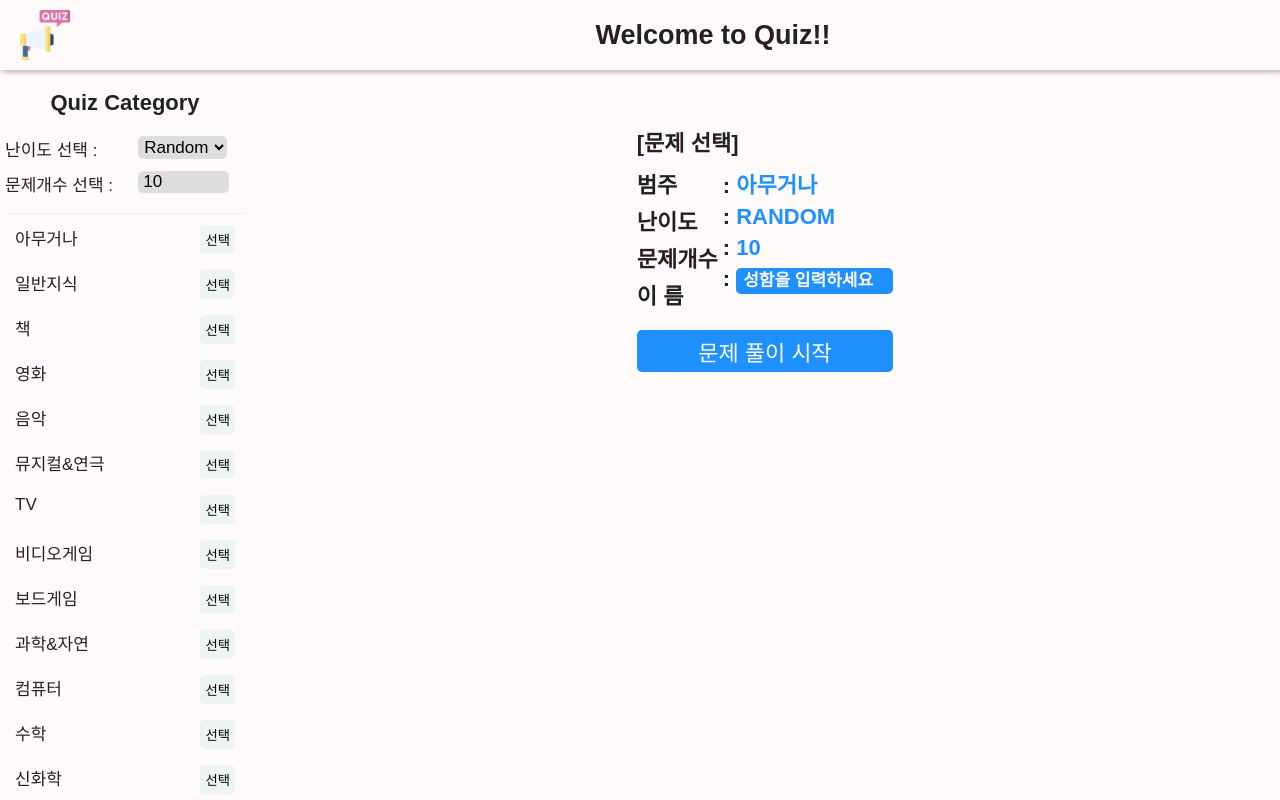
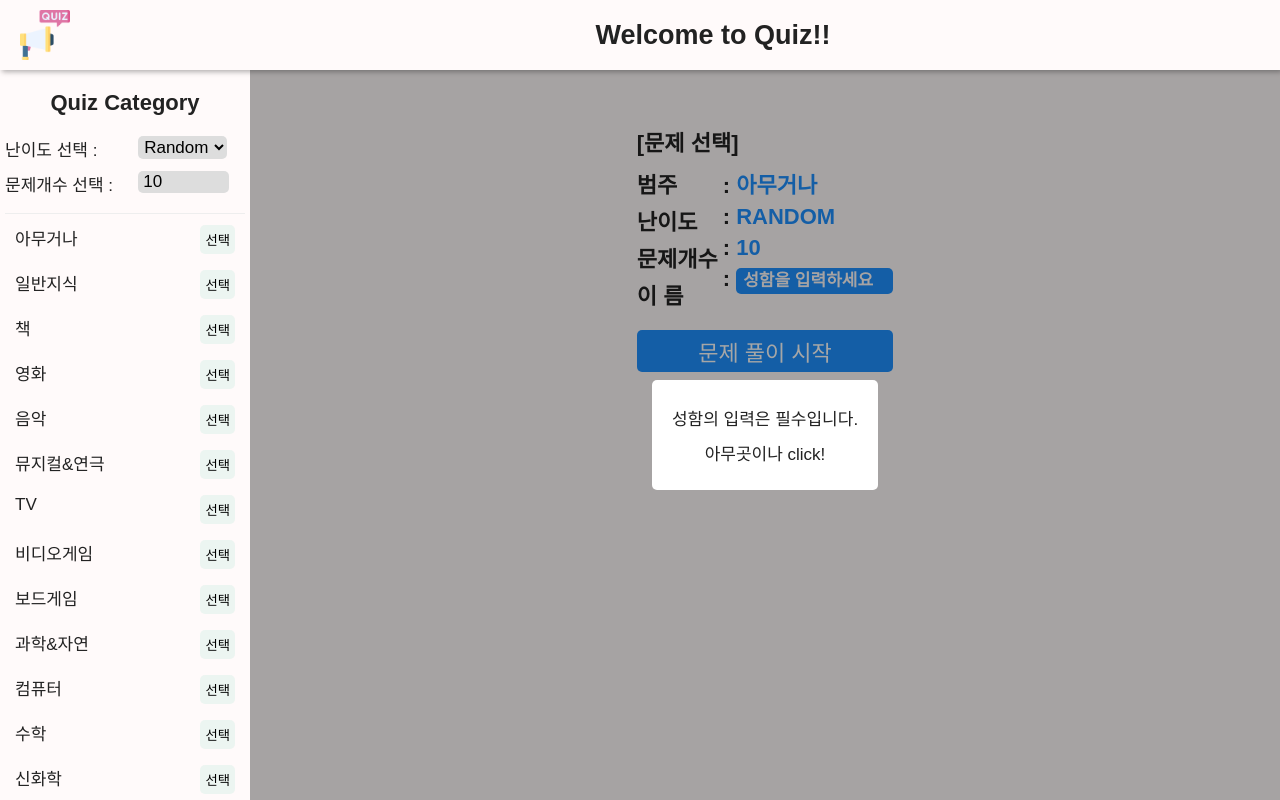
Before and after one commit to josunyjostar/quiz, a React (Create React App) app: page / in a window 1280 px wide. Both pictures are taken after a click on the button "문제 풀이 시작". Built offline with nearby package versions, Linux system fonts and the light colour scheme; no server answers.

Commit message:
Feat : 시험 시작 전 이름 입력 required 처리 팝업 작성

```diff
--- /dev/null
+++ b/src/components/quiz/Popup/Popup.tsx
@@ -0,0 +1,59 @@
+import React from "react";
+import styled from "styled-components";
+
+const BlackScreen = styled.div`
+  /* border: solid 1px blue; */
+  position: absolute;
+  width: calc(100% - ${(props) => props.theme.sidebarWidth + "px"});
+  min-height: calc(100% - ${(props) => props.theme.headerHeight_web});
+  background-color: rgba(0, 0, 0, 0.35);
+  animation: darken 0.2s ease;
+  z-index: 1;
+  top: ${(props) => props.theme.headerHeight_web};
+
+  @keyframes darken {
+    from {
+      background-color: rgba(0, 0, 0, 0);
+    }
+    to {
+      background-color: rgba(0, 0, 0, 0.35);
+    }
+  }
+
+  display: flex;
+  justify-content: center;
+  align-items: center;
+
+  .popup {
+    background-color: #fff;
+    border-radius: ${(props) => props.theme.borderRadius};
+    padding: 20px;
+    font-size: ${(props) => props.theme.contentfontSize_web};
+
+    div {
+      padding: 5px 0;
+      text-align: center;
+    }
+  }
+`;
+
+interface Props {
+  setIsRequired: React.Dispatch<React.SetStateAction<boolean>>;
+}
+
+function Popup({ setIsRequired }: Props) {
+  function close() {
+    setIsRequired(false);
+  }
+
+  return (
+    <BlackScreen onClick={close}>
+      <div className="popup">
+        <div>성함의 입력은 필수입니다.</div>
+        <div>아무곳이나 click!</div>
+      </div>
+    </BlackScreen>
+  );
+}
+
+export default Popup;
--- a/src/components/quiz/SettingProblem/SettingProblem.tsx
+++ b/src/components/quiz/SettingProblem/SettingProblem.tsx
@@ -8,15 +8,22 @@ interface Props {
   difficulty: string;
   cnt: number;
   setCandidateName: React.Dispatch<React.SetStateAction<string>>;
+  setIsRequired: React.Dispatch<React.SetStateAction<boolean>>;
 }
 
-function SettingProblem({ data, difficulty, cnt, setCandidateName }: Props) {
+function SettingProblem({ data, difficulty, cnt, setCandidateName, setIsRequired }: Props) {
   const inputRef = useRef<HTMLInputElement>(null);
   const { getProblems } = ajaxStore();
 
   function testStart() {
-    getProblems(difficulty, data.category_number, cnt);
-    setCandidateName(inputRef.current!.value);
+    // eslint-disable-next-line
+    if (inputRef.current!.value) {
+      // eslint-disable-next-line
+      setCandidateName(inputRef.current!.value);
+      getProblems(difficulty, data.category_number, cnt);
+    } else {
+      setIsRequired(true);
+    }
   }
 
   return (
@@ -43,7 +50,7 @@ function SettingProblem({ data, difficulty, cnt, setCandidateName }: Props) {
             </div>
             <div>
               {`: `}
-              <input ref={inputRef} type="text" placeholder="성함을 입력하세요"></input>
+              <input ref={inputRef} type="text" placeholder="성함을 입력하세요" />
             </div>
           </div>
         </div>
--- a/src/page/Quiz.tsx
+++ b/src/page/Quiz.tsx
@@ -5,7 +5,7 @@ import Container from "./Quiz.styled";
 import useAjaxStore from "../store/ajaxStore";
 import SettingProblem from "../components/quiz/SettingProblem/SettingProblem";
 import ProblemList from "../components/quiz/ProblemList/ProblemList";
-
+import Popup from "../components/quiz/Popup/Popup";
 export interface SelectedCategory {
   category: string;
   category_number: number;
@@ -15,7 +15,7 @@ function Quiz() {
   const [selectedCategory, setSelectedCategory] = useState<SelectedCategory>({ category: "아무거나", category_number: -1 });
   const [selectedDifficulty, setSelectedDifficulty] = useState<string>("random");
   const [selectedProblemCnt, setSelectedProblemCnt] = useState<number>(10);
-  const [candidateName, setCandidateName] = useState<string>("null");
+  const [candidateName, setCandidateName] = useState<string>("");
   const [isRequired, setIsRequired] = useState<boolean>(false);
   const { problems } = useAjaxStore();
 
@@ -27,10 +27,11 @@ function Quiz() {
           <SidebarList setCategory={setSelectedCategory} setDifficulty={setSelectedDifficulty} setSelectedProblemCnt={setSelectedProblemCnt} />
         </div>
         <div className="main">
+          {isRequired ? <Popup setIsRequired={setIsRequired} /> : null}
           {problems ? (
             <ProblemList problems={problems} candidateName={candidateName} />
           ) : (
-            <SettingProblem data={selectedCategory} difficulty={selectedDifficulty} cnt={selectedProblemCnt} setCandidateName={setCandidateName} />
+            <SettingProblem data={selectedCategory} difficulty={selectedDifficulty} cnt={selectedProblemCnt} setCandidateName={setCandidateName} setIsRequired={setIsRequired} />
           )}
         </div>
       </div>
```
